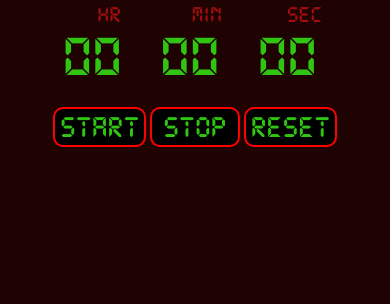
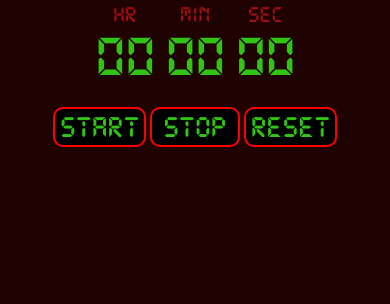
Before and after one commit to melketesfay/BrowserTimer, a plain HTML site: page index.html in a window 390 px wide. Shown: the part 540-844 px from the top of the page. Drawn offline with Linux system fonts and the light colour scheme.

Commit message:
fixed display issues and removed input style

```diff
--- a/script.js
+++ b/script.js
@@ -1,3 +1,5 @@
+console.log(`Hallo from Author \u00A9 Melke`);
+
 let timer;
 
 let sec = 0;
--- a/style.css
+++ b/style.css
@@ -81,15 +81,17 @@ body {
     display: flex;
     justify-content: center;
     align-items: center;
-    margin-left: 1vw;
-    gap: 0vw;
+
+    gap: 2vw;
 
 }
+
+
 
 .enterTime input {
     font-size: 7vw;
     font-weight: 900;
-    max-width: 9vw;
+    max-width: 7.5vw;
     font-family: Digital;
     background-color: rgb(31, 2, 2);
     color: rgb(49, 197, 19);
@@ -124,11 +126,19 @@ body {
 input[type=number]::-webkit-inner-spin-button,
 input[type=number]::-webkit-outer-spin-button {
 
-    -webkit-appearance: "Always Show Up/Down Arrows";
-
+    -webkit-appearance: none;
+    -moz-appearance: textfield;
+    appearance: none;
     color: rgb(49, 197, 19);
 
 }
+
+input[type=number] {
+    -moz-appearance: textfield;
+    appearance: none;
+}
+
+
 
 
 
@@ -187,7 +197,7 @@ input[type=number]::-webkit-outer-spin-button {
     .enterTime input {
         font-size: 15vw;
         font-weight: 900;
-        max-width: 25vw;
+        max-width: 16vw;
         font-family: Digital;
         background-color: rgb(31, 2, 2);
         color: rgb(49, 197, 19);
@@ -200,10 +210,17 @@ input[type=number]::-webkit-outer-spin-button {
     input[type=number]::-webkit-inner-spin-button,
     input[type=number]::-webkit-outer-spin-button {
 
-        -webkit-appearance: "Always Show Up/Down Arrows";
-
+        -webkit-appearance: none;
+        -moz-appearance: textfield;
+        margin: 0;
+        appearance: none;
         color: rgb(49, 197, 19);
 
+    }
+
+    input[type=number] {
+        -moz-appearance: textfield;
+        appearance: none;
     }
 
 
@@ -230,12 +247,7 @@ input[type=number]::-webkit-outer-spin-button {
         border: 2px solid red;
     }
 
-    .enterTime {
 
-        margin-left: 6vw;
-
-
-    }
 
     .container {
         gap: 5vw;
```
